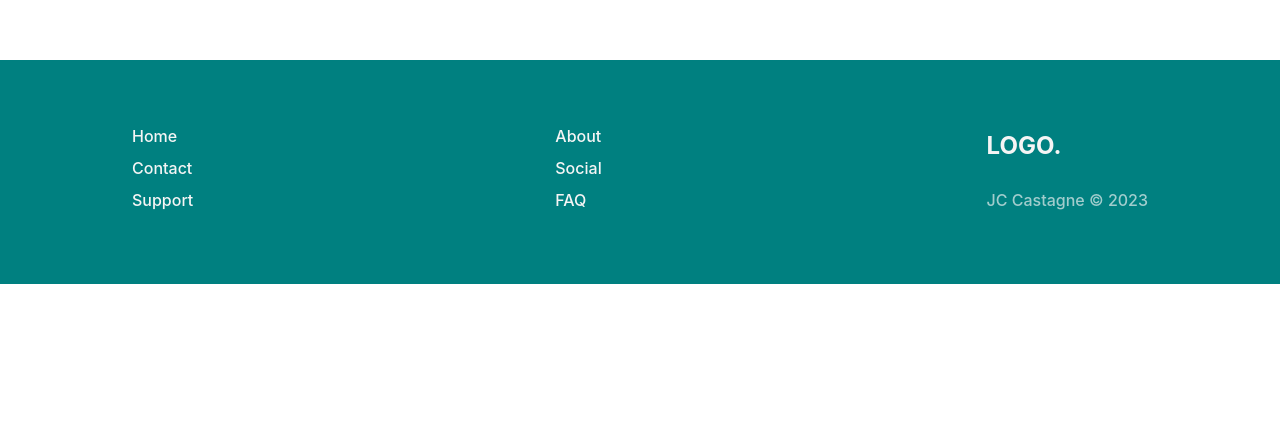
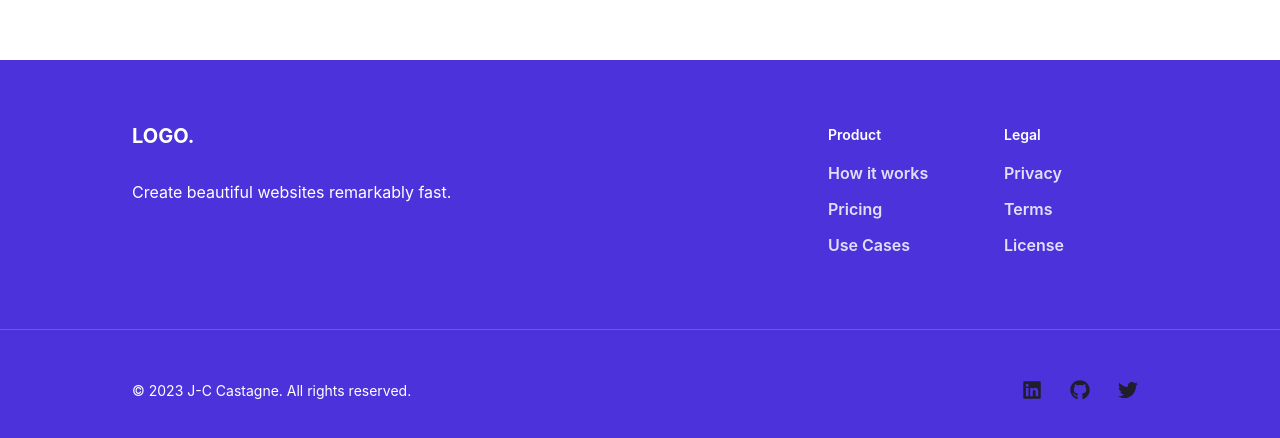
Before and after one commit to JCcastagne/next-js-chakra-ui-template, a Next.js app: page / in a window 1280 px wide. Shown: the part 820-1258 px from the top of the page. Before the commit the page ends 1104 px from the top, so only its background shows below. Built offline with nearby package versions, Linux system fonts and the light colour scheme.

Commit message:
Update Footer layout.

```diff
--- a/components/Footer/Footer.js
+++ b/components/Footer/Footer.js
@@ -7,53 +7,122 @@ import {
   Text,
   VStack,
   HStack,
-  useColorMode
+  useColorMode,
+  Stack,
+  Divider,
+  ButtonGroup,
+  IconButton
 } from '@chakra-ui/react'
+import { FaLinkedin, FaGithub, FaTwitter } from 'react-icons/fa'
 
 export default function Footer () {
   const { colorMode } = useColorMode()
   return (
-    <HStack
+    <Stack
+      as='footer'
       id='Navbar'
       justifyContent='center'
       alignItems='center'
       width='100vw'
       height='100%'
-      backgroundColor={colorMode === 'dark' ? 'teal.900' : 'teal'}
-      color='whitesmoke'
+      backgroundColor={colorMode === 'dark' ? 'gray.700' : 'indigo.700'}
+      color={colorMode === 'light' && 'white'}
     >
-      <HStack
-        id='container'
-        justifyContent='space-between'
-        alignItems='center'
+      <Stack
         width='100%'
         maxWidth={1080}
-        paddingX={8}
-        paddingY={16}
-        height='100%'
-        fontWeight='medium'
+        spacing='8'
+        direction={{ base: 'column', md: 'row' }}
+        justify='space-between'
+        py={{ base: '12', md: '16' }}
+        px={8}
       >
-        <Box display='grid' gridTemplateColumns='1fr 1fr' width='100%'>
-          {links &&
-            links.map((item, index) => {
-              return (
-                <Link href={`${item?.url}`} key={index * 99} paddingBottom={2}>
-                  {item?.title}
-                </Link>
-              )
-            })}
-        </Box>
-
-        <VStack height='80px' alignItems='start' justifyContent='space-between'>
-          <Heading fontSize='2xl' justifyContent='flex-start'>
+        <Stack spacing={{ base: '6', md: '8' }} align='start'>
+          <Heading fontSize='xl' justifyContent='flex-start'>
             LOGO.
           </Heading>
+          <Text color='muted'>Create beautiful websites remarkably fast.</Text>
+        </Stack>
+        <Stack
+          direction={{ base: 'column-reverse', md: 'column', lg: 'row' }}
+          spacing={{ base: '12', md: '8' }}
+        >
+          <Stack direction='row' spacing='8'>
+            <Stack spacing='4' minW='36' flex='1'>
+              <Text fontSize='sm' fontWeight='semibold' color='subtle'>
+                Product
+              </Text>
+              <Stack spacing='3'>
+                <Link fontWeight='semibold' opacity={0.84}>
+                  How it works
+                </Link>
+                <Link fontWeight='semibold' opacity={0.84}>
+                  Pricing
+                </Link>
+                <Link fontWeight='semibold' opacity={0.84}>
+                  Use Cases
+                </Link>
+              </Stack>
+            </Stack>
+            <Stack spacing='4' minW='36' flex='1'>
+              <Text fontSize='sm' fontWeight='semibold' color='subtle'>
+                Legal
+              </Text>
+              <Stack spacing='3'>
+                <Link fontWeight='semibold' opacity={0.84}>
+                  Privacy
+                </Link>
+                <Link fontWeight='semibold' opacity={0.84}>
+                  Terms
+                </Link>
+                <Link fontWeight='semibold' opacity={0.84}>
+                  License
+                </Link>
+              </Stack>
+            </Stack>
+          </Stack>
+        </Stack>
+      </Stack>
 
-          <Text opacity='0.66' width='max-content'>
-            JC Castagne &copy; 2023
-          </Text>
-        </VStack>
-      </HStack>
-    </HStack>
+      <Divider opacity={0.21} />
+
+      <Stack
+        pt='8'
+        pb='12'
+        justify='space-between'
+        direction={{ base: 'column-reverse', md: 'row' }}
+        align='center'
+        width='100%'
+        maxWidth={1080}
+        px={8}
+      >
+        <Text fontSize='sm' color='subtle'>
+          &copy; {new Date().getFullYear()} J-C Castagne. All rights reserved.
+        </Text>
+        <ButtonGroup variant='ghost'>
+          <IconButton
+            as='a'
+            href='#'
+            aria-label='LinkedIn'
+            icon={<FaLinkedin fontSize='1.25rem' />}
+            _hover={{ background: 'whiteAlpha.400' }}
+          />
+          <IconButton
+            as='a'
+            href='#'
+            aria-label='GitHub'
+            icon={<FaGithub fontSize='1.25rem' />}
+            _hover={{ background: 'whiteAlpha.400' }}
+          />
+          <IconButton
+            as='a'
+            href='#'
+            aria-label='Twitter'
+            icon={<FaTwitter fontSize='1.25rem' />}
+            _hover={{ background: 'whiteAlpha.400' }}
+          />
+        </ButtonGroup>
+      </Stack>
+    </Stack>
   )
 }
```
